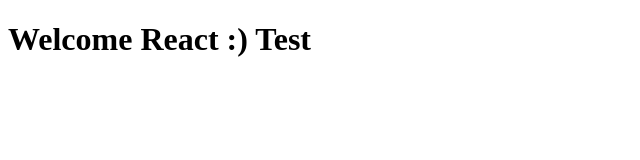
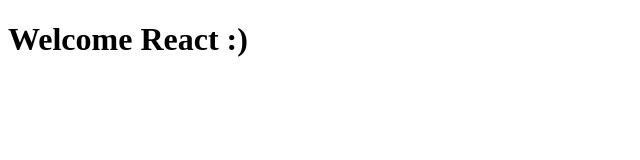
Before and after one commit to nohj0518/movie-app-2021, a React (Create React App) app: page / in a window 1280 px wide. Shown: the top 160 px of the page, without its empty margins (0-640 px from the left). Built offline with nearby package versions, Linux system fonts and the light colour scheme.

Commit message:
Update App.js

```diff
--- a/src/App.js
+++ b/src/App.js
@@ -1,7 +1,7 @@
 function App() {
   return (
     <div>
-      <h1>Welcome React :) Test </h1>
+      <h1>Welcome React :) </h1>
     </div>
   );
 }
```
